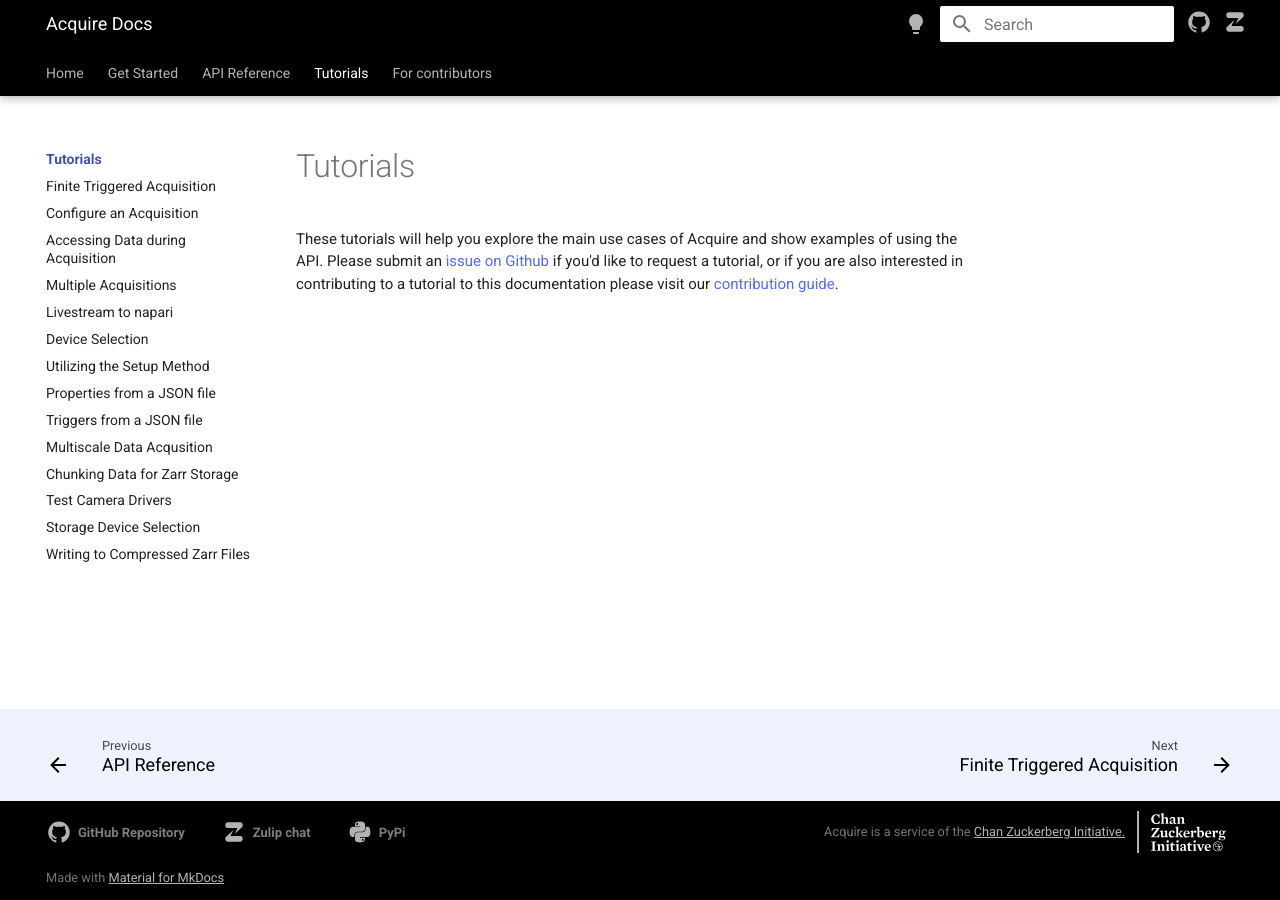
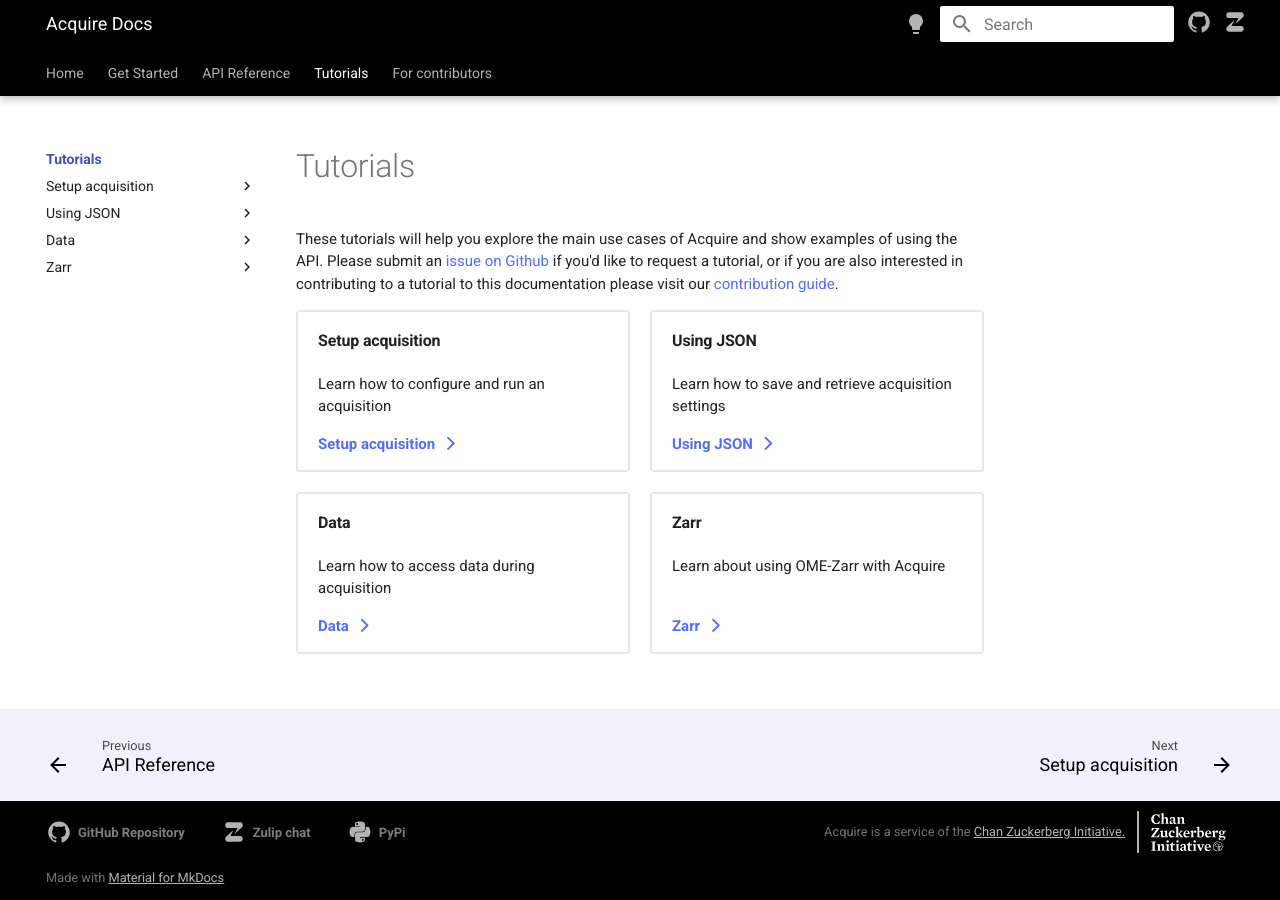
Before and after one commit to melissawm/acquire-docs, an MkDocs documentation site: the page built from docs/tutorials/index.md, in a window 1280 px wide. Built offline with MkDocs 1.6.1 and Material for MkDocs 9.7.7, drawn with Linux system fonts in a browser that asks for light colours; nearby versions of some CDN libraries; comment, search, counter and statistics services are not loaded.

Commit message:
Implement tutorial organization

```diff
--- a/docs/tutorials/index.md
+++ b/docs/tutorials/index.md
@@ -5,3 +5,26 @@ examples of using the API. Please submit an [issue on Github](https://github.com
 request a tutorial, or if you are also interested in contributing to a tutorial
 to this documentation please visit our
 [contribution guide](../for_contributors/index.md).
+
+<div class="cards">
+    <div class="card">
+        <h4>Setup acquisition</h4>
+        <p>Learn how to configure and run an acquisition</p>
+        <a href="setup_acquisition" class="button">Setup acquisition</a>
+    </div>
+    <div class="card">
+        <h4>Using JSON</h4>
+        <p>Learn how to save and retrieve acquisition settings</p>
+        <a href="using_json" class="button">Using JSON</a>
+    </div>
+    <div class="card">
+        <h4>Data</h4>
+        <p>Learn how to access data during acquisition</p>
+        <a href="access_data" class="button">Data</a>
+    </div>
+    <div class="card">
+        <h4>Zarr</h4>
+        <p>Learn about using OME-Zarr with Acquire</p>
+        <a href="zarr" class="button">Zarr</a>
+    </div>
+</div>
--- a/mkdocs.yml
+++ b/mkdocs.yml
@@ -38,20 +38,28 @@ nav:
   - API Reference: api_reference.md
   - Tutorials:
     - tutorials/index.md
-    - tutorials/trigger.md
-    - tutorials/configure.md
-    - tutorials/framedata.md
-    - tutorials/start_stop.md
-    - tutorials/livestream.md
-    - tutorials/select.md
-    - tutorials/setup.md
-    - tutorials/props_json.md
-    - tutorials/trig_json.md
-    - tutorials/multiscale.md
-    - tutorials/chunked.md
-    - tutorials/drivers.md
-    - tutorials/storage.md
-    - tutorials/compressed.md
+    - Setup acquisition:
+      - tutorials/setup_acquisition/index.md
+      - tutorials/setup_acquisition/trigger.md
+      - tutorials/setup_acquisition/configure.md
+      - tutorials/setup_acquisition/start_stop.md
+      - tutorials/setup_acquisition/select.md
+      - tutorials/setup_acquisition/setup.md
+      - tutorials/setup_acquisition/drivers.md
+      - tutorials/setup_acquisition/storage.md
+    - Using JSON:
+      - tutorials/using_json/index.md
+      - tutorials/using_json/trig_json.md
+      - tutorials/using_json/props_json.md
+    - Data:
+      - tutorials/access_data/index.md
+      - tutorials/access_data/framedata.md
+      - tutorials/access_data/livestream.md
+    - Zarr:
+      - tutorials/zarr/index.md
+      - tutorials/zarr/multiscale.md
+      - tutorials/zarr/chunked.md
+      - tutorials/zarr/compressed.md
   - For contributors:
     - for_contributors/index.md
     - for_contributors/docs_contribution_quickstart.md
```
Also changed, not shown: docs/tutorials/access_data/index.md (added, +3 -0 lines), docs/tutorials/access_data/livestream.md (renamed from docs/tutorials/livestream.md, +1 -1 lines), docs/tutorials/setup_acquisition/index.md (added, +3 -0 lines), docs/tutorials/using_json/index.md (added, +3 -0 lines), docs/tutorials/using_json/props_json.md (renamed from docs/tutorials/props_json.md, +1 -1 lines), docs/tutorials/using_json/trig_json.md (renamed from docs/tutorials/trig_json.md, +1 -1 lines), docs/tutorials/zarr/index.md (added, +3 -0 lines), docs/tutorials/access_data/framedata.md (renamed from docs/tutorials/framedata.md), docs/tutorials/setup_acquisition/configure.md (renamed from docs/tutorials/configure.md), docs/tutorials/setup_acquisition/drivers.md (renamed from docs/tutorials/drivers.md), docs/tutorials/setup_acquisition/select.md (renamed from docs/tutorials/select.md), docs/tutorials/setup_acquisition/setup.md (renamed from docs/tutorials/setup.md), docs/tutorials/setup_acquisition/start_stop.md (renamed from docs/tutorials/start_stop.md), docs/tutorials/setup_acquisition/storage.md (renamed from docs/tutorials/storage.md), 4 more files.
